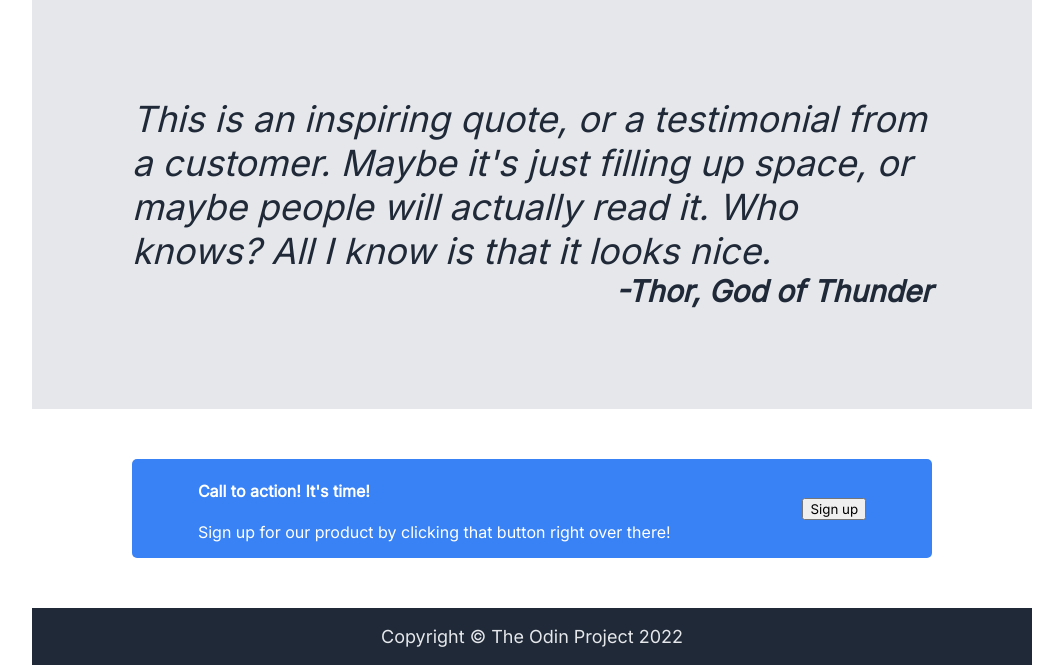
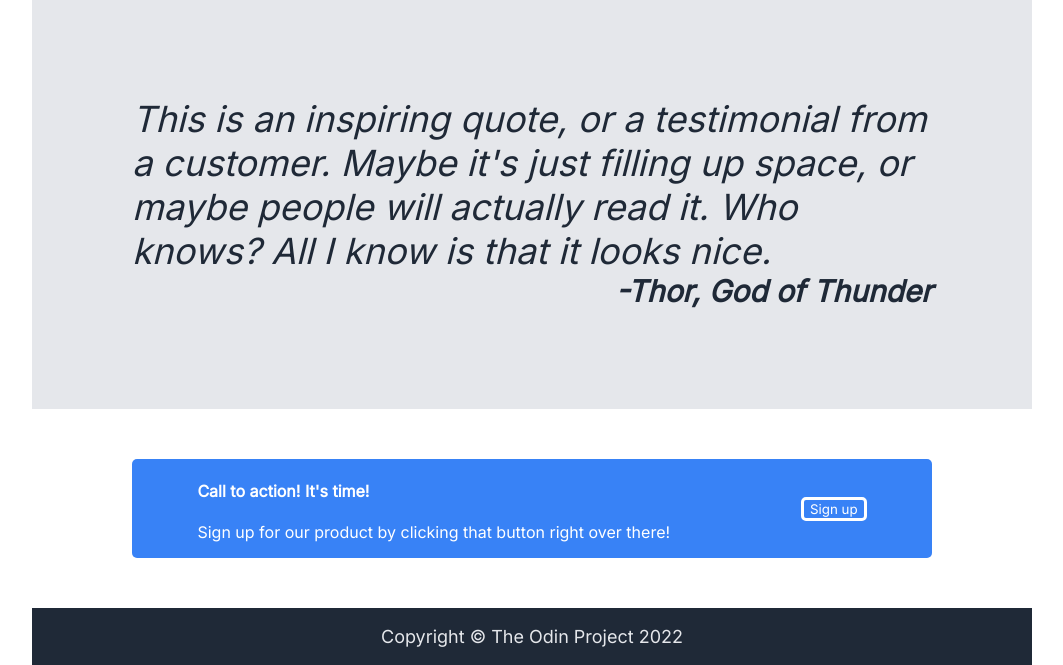
Before and after one commit to dthackray/top-landing-page, a plain HTML site: page index.html in a window 1280 px wide. Shown: the part 756-1421 px from the top of the page, without its empty margins (108-1171 px from the left). Drawn offline with Linux system fonts and the light colour scheme.

Commit message:
Complete call-to-action button

```diff
--- a/styles.css
+++ b/styles.css
@@ -130,6 +130,13 @@ body {
     color: white;
 }
 
+.action-banner button {
+    color: white;
+    background-color: #3882F6;
+    border: 3px white solid;
+    border-radius: 5px;
+}
+
 .footer-section {
     background-color: #1F2937;
     color: #E5E7EB;
```
